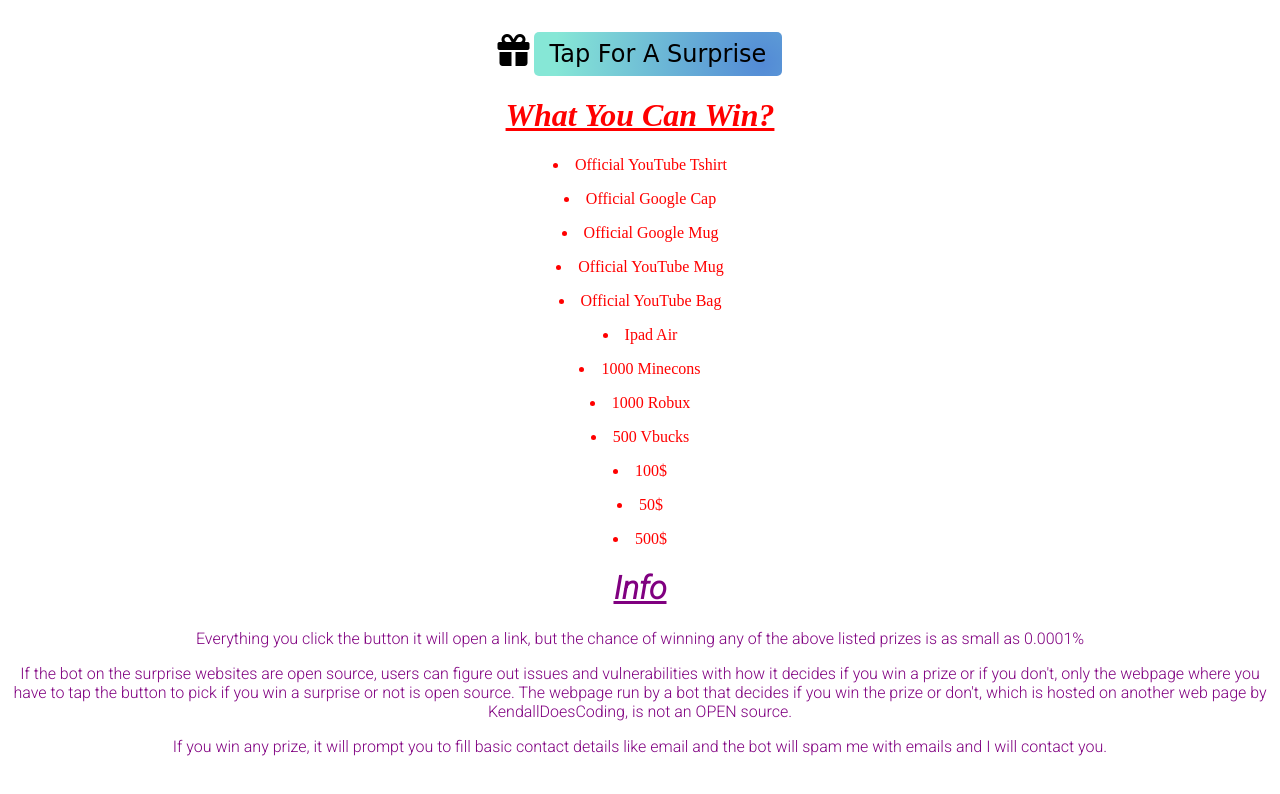
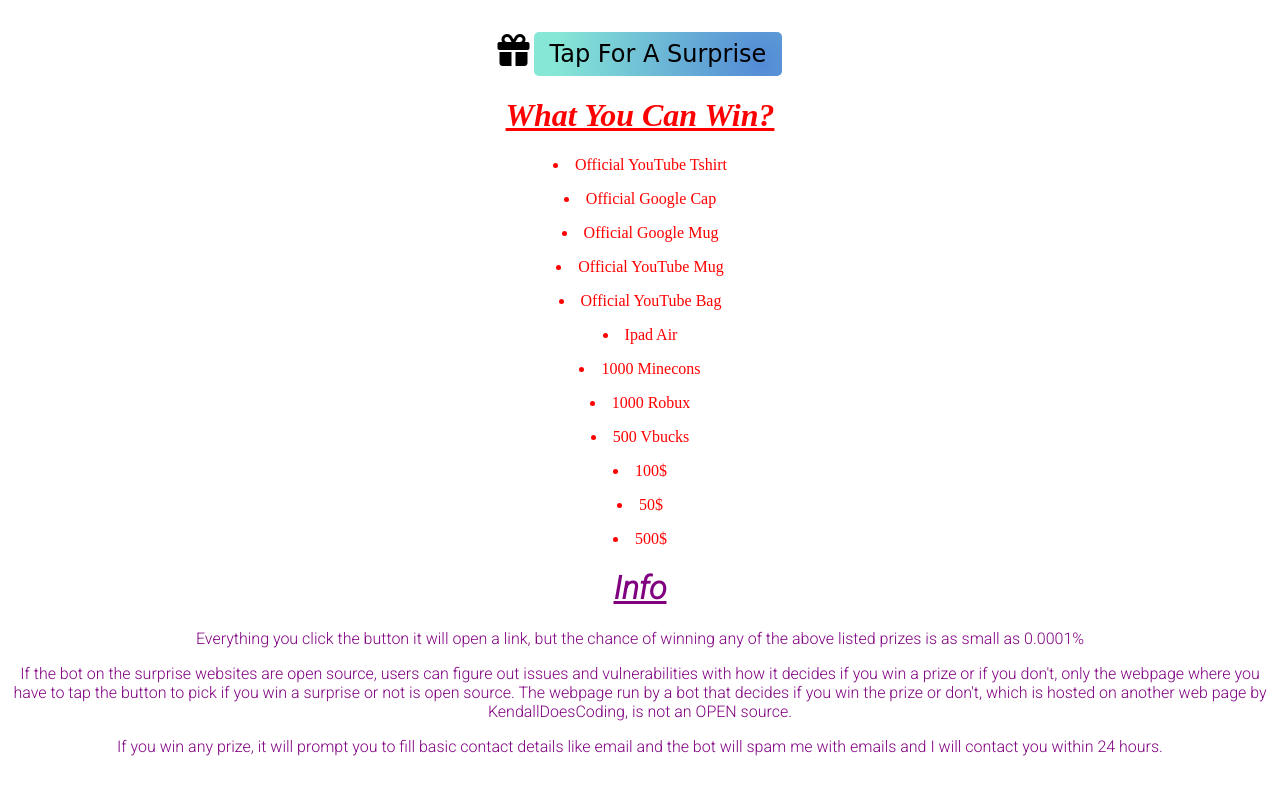
Before and after one commit to KendallDoesCoding/tap-for-a-surprise, a plain HTML site: page index.html in a window 1280 px wide. Drawn offline with Linux system fonts and the light colour scheme; a web font is replaced by a local one.

Commit message:
chore: add how long it will take for me to contact user if they win a prize

```diff
--- a/index.html
+++ b/index.html
@@ -45,7 +45,7 @@
       <h1 class="info">Info</h1>
         <p>Everything you click the button it will open a link, but the chance of winning any of the above listed prizes is as small as 0.0001%</p>
         <p>If the bot on the surprise websites are open source, users can figure out issues and vulnerabilities with how it decides if you win a prize or if you don't, only the webpage where you have to tap the button to pick if you win a surprise or not is open source. The webpage run by a bot that decides if you win the prize or don't, which is hosted on another web page by KendallDoesCoding, is not an OPEN source.</p>
-        <p>If you win any prize, it will prompt you to fill basic contact details like email and the bot will spam me with emails and I will contact you.</p>
+        <p>If you win any prize, it will prompt you to fill basic contact details like email and the bot will spam me with emails and I will contact you within 24 hours.</p>
     </div>
   </div>
 </center>
```
